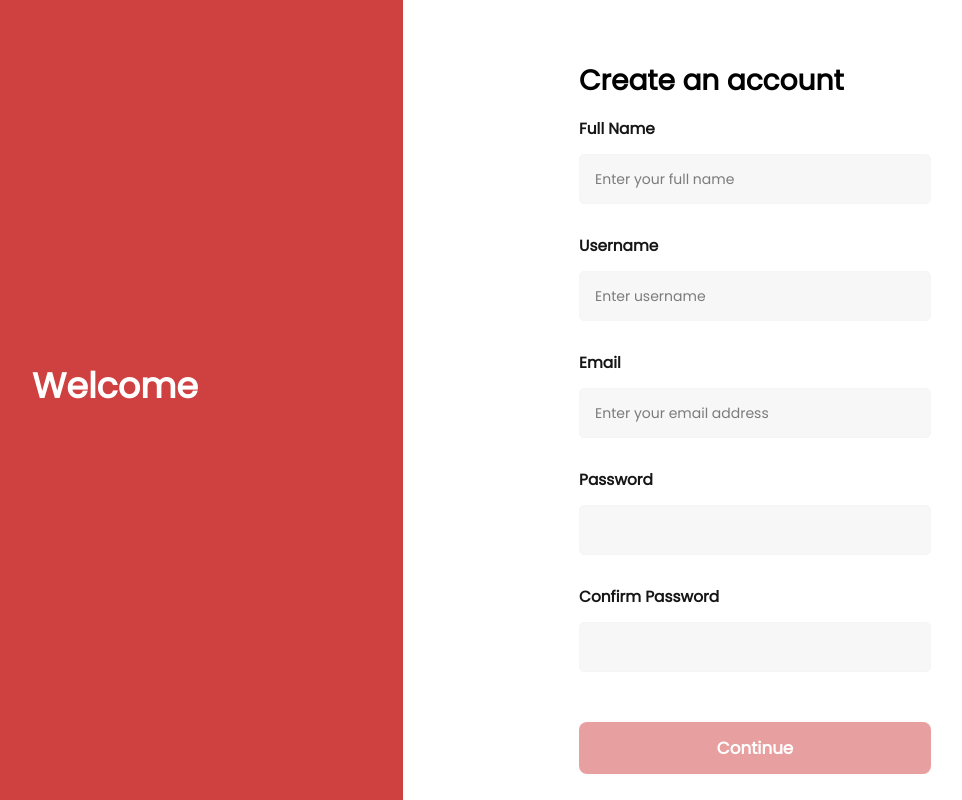
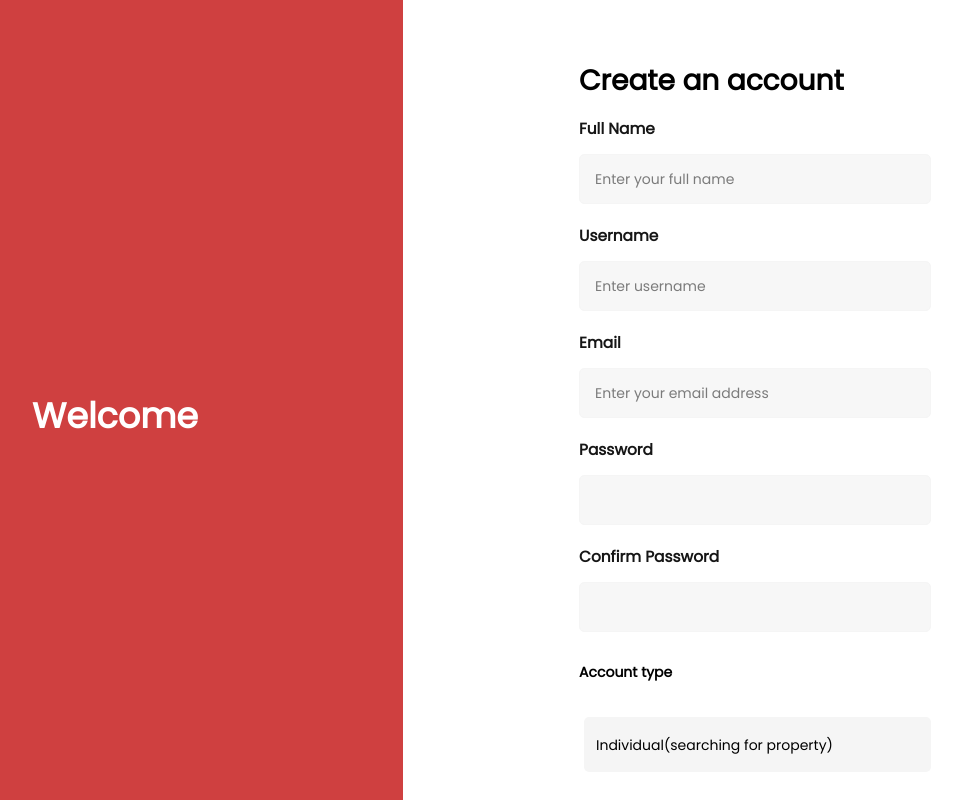
Before and after one commit to chemobrain-cpu/property, a React (Create React App) app: page /signup in a window 1280 px wide. Shown: the whole page, without its empty margins (173-1135 px from the left). Built offline with nearby package versions, Linux system fonts and the light colour scheme.

Commit message:
'latest'

```diff
--- a/src/components/AdPlacement.js
+++ b/src/components/AdPlacement.js
@@ -1,10 +1,19 @@
-import React from "react";
+import React,{useEffect} from "react";
 import styles from './AdPlacement.module.css';
+import AOS from "aos";
 
 
 
 const AdPlacement = () => {
-    return (<div className={styles.adPlacement}>
+
+    useEffect(() => {
+        AOS.init({
+            duration: 1500
+        });
+    })
+
+
+    return (<div className={styles.adPlacement} data-aos="fade-up">
         <h1>Featured Real Estate Companies</h1>
 
 
--- a/src/components/Input.module.css
+++ b/src/components/Input.module.css
@@ -1,11 +1,8 @@
 .form_inputcontainer{
-    border-radius: 10px;
     display:flex;
     gap:1rem;
     flex-direction: column;
-    padding-top:10px;
     align-self: center;
-    margin-bottom: 5px;
 
 }
 
--- a/src/components/navigation.js
+++ b/src/components/navigation.js
@@ -78,33 +78,34 @@ const Navigation = () => {
 
             </div>
             <ul className={`${isExpandMobile ? styles.showmenu : styles.mobileNavigationList} `}>
-                <li>
-                    <a onClick={()=> navigateHandler('login')}>FOR SALE</a>
+                <li onClick={()=> navigateHandler('login')}>
+                    <a>FOR SALE</a>
 
                 </li>
 
-                <li>
-                    <a onClick={()=> navigateHandler('login')}>FOR RENT</a>
+                <li onClick={()=> navigateHandler('login')}>
+                    <a>FOR RENT</a>
 
                 </li>
-                <li>
-                    <a onClick={()=> navigateHandler('login')}>COMPANIES</a>
+
+                <li onClick={()=> navigateHandler('login')}>
+                    <a>COMPANIES</a>
 
 
                 </li>
-                <li>
-                    <a onClick={()=> navigateHandler('login')}>REQUESTS</a>
+                <li onClick={()=> navigateHandler('login')}>
+                    <a>REQUESTS</a>
 
                 </li>
-                <li>
+                <li onClick={()=> navigateHandler('login')}>
 
-                    <a onClick={()=> navigateHandler('login')}>TRENDS</a>
+                    <a>TRENDS</a>
                 </li>
-                <li>
-                    <a onClick={()=> navigateHandler('signup')}>REGISTER</a>
+                <li onClick={()=> navigateHandler('signup')}>
+                    <a>REGISTER</a>
                 </li>
-                <li>
-                    <a onClick={()=> navigateHandler('login')}>SIGN IN</a>
+                <li onClick={()=> navigateHandler('login')}>
+                    <a >SIGN IN</a>
                 </li>
 
 
--- /dev/null
+++ b/src/components/select.js
@@ -0,0 +1,57 @@
+import React, {useCallback,useEffect } from "react"
+import styles from './select.module.css'
+
+
+const SelectInput = (props) => {
+   useEffect(()=>{
+        props.setFormDetails({
+            value: props.option_1,
+            formName: props.formName
+        })
+    },[props])
+
+
+    let selectFunction = useCallback((e) => {
+        props.setFormDetails({
+            value: e.target.value,
+            formName: props.formName
+        })
+    },[props])
+
+
+    return <div className={styles.form_selectcontainer} >
+
+        <div className={styles.categoryhead}>
+
+            <h3>{props.label}</h3>
+
+        </div>
+
+
+        <div className={styles.categorybody}>
+            <select className={styles.selectInput} onChange={selectFunction}  >
+                <option selected>
+                    {props.option_1}
+                </option>
+                <option>
+                    {props.option_2}
+                </option>
+                <option>
+                    {props.option_3}
+                </option>
+                <option>
+                    {props.option_4}
+                </option>
+
+
+            </select>
+        </div>
+
+    </div>
+
+}
+
+
+
+
+export default React.memo(SelectInput)
--- /dev/null
+++ b/src/components/select.module.css
@@ -0,0 +1,50 @@
+.form_selectcontainer{
+    width:100%;
+    border-radius: 10px;
+    display:flex;
+    gap:1rem;
+    flex-direction: column;
+    padding-top:10px;
+    margin-bottom: 25px;
+    align-self: center;
+    margin-bottom: 20px;
+}
+
+
+.form_selectcontainer .categoryhead{
+    display:flex;
+    gap:5rem;
+    margin-bottom: 20px;
+}
+
+
+
+.form_selectcontainer .categoryhead h3{
+    margin-top: 5px;
+    font-size:1rem;
+    font-weight: 700;
+}
+.form_selectcontainer .categorybody{
+    height:50px;
+    border-radius:10px;
+    margin-left:5px;
+}
+
+.form_selectcontainer .categorybody select{
+
+    background-color:var(--color-fade);
+    width:100%;
+    height:55px;
+    border-radius:5px;
+    color:var(--color-form);
+    font-size: 1rem;
+    font-weight:lighter;
+    padding-left: 12px;
+    font-family: Poppins;
+}
+
+
+.form_selectcontainer h3{
+    font-size:1.5rem;
+    font-weight:400
+}
--- a/src/screens/Auth/Login.module.css
+++ b/src/screens/Auth/Login.module.css
@@ -31,7 +31,7 @@
 .screenContainer h1 {
     font-size: 2.5rem;
     color: var(--color-white);
-    margin-bottom: 30px;
+    margin-top: 30px;
     z-index: 1000;
     position: absolute;
 }
@@ -54,12 +54,17 @@
 
 .screenContainer .rightContainer .rightformcontainer .navigate {
     display: none;
+}
 
 
+.navigate span{
+    cursor: pointer;
+    margin-bottom: 30px;
 }
 
 .screenContainer .rightContainer .rightformcontainer h2 {
     font-size: 2rem;
+    margin-bottom: 10px;
 
 }
 
--- a/src/screens/Auth/Signup.jsx
+++ b/src/screens/Auth/Signup.jsx
@@ -5,6 +5,7 @@ import { useNavigate } from 'react-router-dom';
 import FormInput from '../../components/Input';
 import SubmitBtn from '../../components/Submit';
 import Loader from "../../components/loader";
+import SelectInput from '../../components/select';
 
 
 
@@ -30,6 +31,9 @@ function SignupPage() {
 
 
 
+    let [accountType, setAccountType] = useState("")
+    let [accountTypeError, setAccountTypeError] = useState("")
+
 
     let [isError, setIsError] = useState(false)
     let [isErrorInfo, setIsErrorInfo] = useState('')
@@ -41,7 +45,7 @@ function SignupPage() {
     let navigate = useNavigate()
     //loaders state
 
-    let isFormValid =  password && !passwordError && !emailError && email && fullName && !fullNameError && confirmPassword && !confirmPasswordError && username && !usernameError
+    let isFormValid =  password && !passwordError && !emailError && email && fullName && !fullNameError && confirmPassword && !confirmPasswordError && username && !usernameError && accountType && !accountTypeError
 
 
 
@@ -67,13 +71,11 @@ function SignupPage() {
 
         } else if (e.formName === "fullName") {
             let formValue = e.value
-            alert(formValue)
             setFullName(formValue)
             setFullNameError(e.error)
 
         }else if (e.formName === "username") {
             let formValue = e.value
-            alert(formValue)
             setUsername(formValue)
             setUsernameError(e.error)
 
@@ -81,6 +83,10 @@ function SignupPage() {
             let formValue = e.value
             setConfirmPassword(formValue)
             setConfirmPasswordError(e.error)
+        }else if (e.formName === "accounttype") {
+            let formValue = e.value
+            setAccountType(formValue)
+            setAccountTypeError(e.error)
         }
     },[])
 
@@ -98,7 +104,8 @@ function SignupPage() {
             password: password,
             fullName :fullName,
             confirmPassword:confirmPassword,
-            username:username
+            username:username,
+            accountType:accountType
         }
 
         console.log(data)
@@ -217,6 +224,25 @@ function SignupPage() {
 
                         </div>
 
+
+                        <div className={styles.formCard}>
+                        <SelectInput
+                                icon='edit'
+                                label='Account type'
+                                option_1='Individual(searching for property)'
+                                option_2='Property owner'
+                                option_3='Estate agent'
+                                option_4='Property developer'
+                                className="formcard"
+                                setFormDetails={setFormDetails}
+                                formName="accounttype"
+                                placeholder='Select accont type'
+
+                            />
+
+
+                        </div>
+
                     </div>
 
 
@@ -229,6 +255,8 @@ function SignupPage() {
                         <SubmitBtn style={{ opacity: isFormValid ? 1 : 0.5, borderRadius: '8px' }} text="Continue" />
 
                         {isError && <p className={styles.errorText} >{isErrorInfo}</p>}
+
+
 
 
                     </div>
```
Also changed, not shown: src/screens/Home/Home.jsx (+15 -3 lines).
